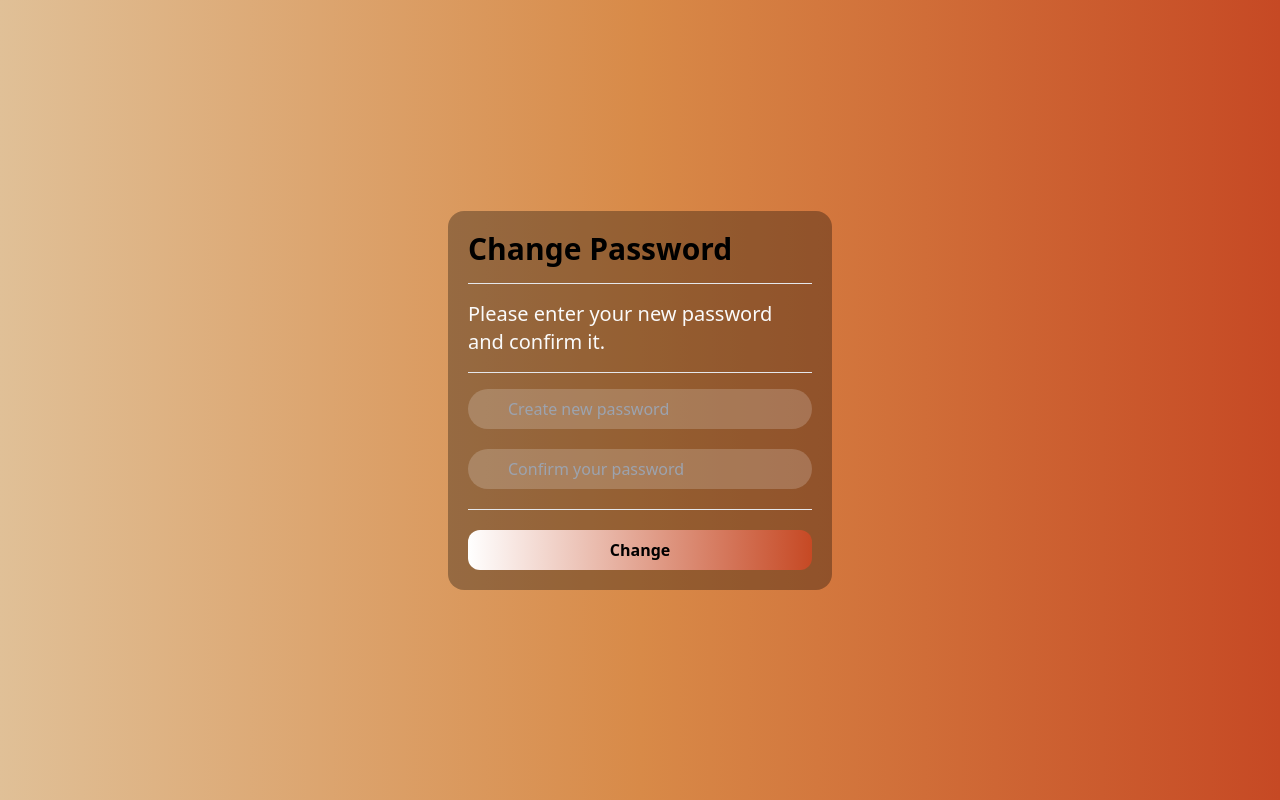
After one commit to Honda1010/Timeless_Traveller, a Flask app: template templates/Change_Password.html in a window 1280 px wide. The commit adds this page. Run offline with Flask 3, Linux system fonts and the light colour scheme; the template is opened without the code that fills it, so the values that code supplies are empty.

Commit message:
Added_password_change_authentication

```diff
--- a/package.json
+++ b/package.json
@@ -3,14 +3,14 @@
   "version": "1.0.0",
   "main": "index.js",
   "scripts": {
-    "build": "npx tailwindcss -i ./input.css -o ./CSS/main.css ",
-    "watch": "npx tailwindcss -i ./input.css -o ./CSS/main.css --watch"
+    "build": "npx tailwindcss -i ./static/CSS/input.css -o ./static/CSS/main.css ",
+    "watch": "npx tailwindcss -i ./static/CSS/input.css -o ./static/CSS/main.css --watch"
   },
   "keywords": [],
   "author": "",
   "license": "ISC",
   "description": "",
   "devDependencies": {
-    "tailwindcss": "^3.4.15"
+    "tailwindcss": "^3.4.16"
   }
 }
--- a/static/CSS/main.css
+++ b/static/CSS/main.css
@@ -636,12 +636,20 @@ video {
   height: 100vh;
 }
 
-.min-h-screen {
-  min-height: 100vh;
+.w-28 {
+  width: 7rem;
 }
 
 .w-80 {
   width: 20rem;
+}
+
+.w-96 {
+  width: 24rem;
+}
+
+.w-auto {
+  width: auto;
 }
 
 .w-full {
@@ -684,13 +700,21 @@ video {
   gap: 1.25rem;
 }
 
-.gap-10 {
-  gap: 2.5rem;
-}
-
 .gap-x-2 {
   -moz-column-gap: 0.5rem;
        column-gap: 0.5rem;
+}
+
+.space-x-2 > :not([hidden]) ~ :not([hidden]) {
+  --tw-space-x-reverse: 0;
+  margin-right: calc(0.5rem * var(--tw-space-x-reverse));
+  margin-left: calc(0.5rem * calc(1 - var(--tw-space-x-reverse)));
+}
+
+.space-y-4 > :not([hidden]) ~ :not([hidden]) {
+  --tw-space-y-reverse: 0;
+  margin-top: calc(1rem * calc(1 - var(--tw-space-y-reverse)));
+  margin-bottom: calc(1rem * var(--tw-space-y-reverse));
 }
 
 .space-y-5 > :not([hidden]) ~ :not([hidden]) {
@@ -799,9 +823,9 @@ video {
   padding-bottom: 0.5rem;
 }
 
-.px-5 {
-  padding-left: 1.25rem;
-  padding-right: 1.25rem;
+.text-3xl {
+  font-size: 1.875rem;
+  line-height: 2.25rem;
 }
 
 .text-5xl {
@@ -811,6 +835,11 @@ video {
 
 .text-lg {
   font-size: 1.125rem;
+  line-height: 1.75rem;
+}
+
+.text-xl {
+  font-size: 1.25rem;
   line-height: 1.75rem;
 }
 
@@ -904,6 +938,10 @@ video {
     width: 100%;
   }
 
+  .md\:max-w-3xl {
+    max-width: 48rem;
+  }
+
   .md\:max-w-4xl {
     max-width: 56rem;
   }
--- /dev/null
+++ b/templates/Change_Password.html
@@ -0,0 +1,45 @@
+<!DOCTYPE html>
+<html lang="en">
+
+<head>
+    <meta charset="UTF-8">
+    <meta name="viewport" content="width=device-width, initial-scale=1.0">
+    <link rel="stylesheet" href="../static/CSS/main.css">
+    <!-- font-awesome -->
+    <link rel="stylesheet" href="https://cdnjs.cloudflare.com/ajax/libs/font-awesome/6.7.1/css/all.min.css">
+    <title>Timeless Traveller</title>
+</head>
+
+<body class="bg-gradient-to-r from-sand via-desert to-sunset flex items-center justify-center h-screen">
+    <!-- main container -->
+    <section class="md:max-w-3xl w-96 bg-black-dark items-center p-5 rounded-2xl h-auto">
+        <!-- field container -->
+        <div class="grid justify-center items-center" >
+            <div class="max-w space-y-4 justify-center items-center" >
+                <h1 class="font-bold text-3xl">Change Password</h1>
+                <hr>
+                <p class="text-zinc-50 text-xl">Please enter your new password and confirm it.</p>
+                <hr>
+                <!-- Form container -->
+                <form action="Password" class="space-y-5" method="post">
+                    <!-- Password field -->
+                    <input type="password" placeholder="Create new password" name="New password"
+                    class="w-full bg-white-light py-2 px-10 rounded-full focus:bg-black focus:outline-none focus:text-zinc-300 focus:ring focus:ring-zinc-700 " required>
+                    <input type="password" placeholder="Confirm your password" name="Confirm password"
+                    class="w-full bg-white-light py-2 px-10 rounded-full focus:bg-black focus:outline-none focus:text-zinc-300 focus:ring focus:ring-zinc-700 " required>
+                    <hr>
+                    <!-- Search button -->
+                     <div class="flex justify-center">
+                        <button type="submit"
+                            class="bg-gradient-to-r from-white to-sunset font-semibold w-full rounded-xl py-2 hover:bg-gradient-to-r hover:from-white-medium hover:to-red-600">Change
+                        </button>
+                    </div>
+                </form>
+            </div>
+        </div>
+        </div>
+    </section>
+    <script src="../script/main.js"></script>
+</body>
+
+</html>
```
Also changed, not shown: other parts of static/CSS/main.css (+25 -12 lines), script/tailwind.config.js (deleted, +0 -18 lines), tailwind.config.js (added, +20 -0 lines), templates/Find_Email.html (added, +52 -0 lines), templates/Verify_Code.html (added, +42 -0 lines), package-lock.json.
